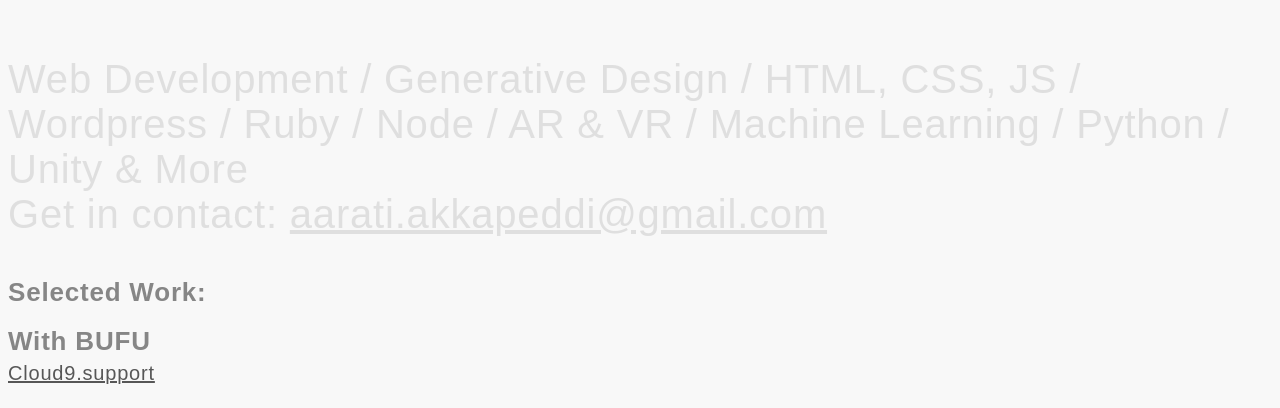
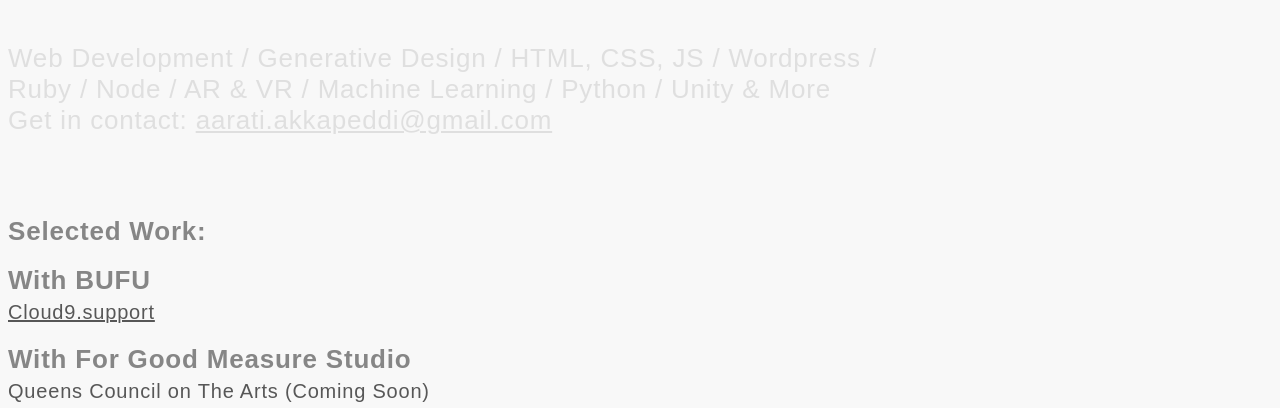
Before and after one commit to AaratiAkkapeddi/aarati.services, a plain HTML site: page index.html in a window 1280 px wide. Shown: the part 856-1264 px from the top of the page. Drawn offline with Linux system fonts and the light colour scheme; a web font is replaced by a local one.

Commit message:
Update styles.css

```diff
--- a/styles.css
+++ b/styles.css
@@ -149,11 +149,12 @@ body{
 
 }
 .skills{
-
+	max-width:900px;
+	margin-bottom:5rem;
 	color: #2f2f2f;
 	opacity: 0.8;
 	mix-blend-mode: color-burn;
-	font-size: 40px;
+	font-size: 26px;
 }
 .cover h6{
 	margin:0;
```
